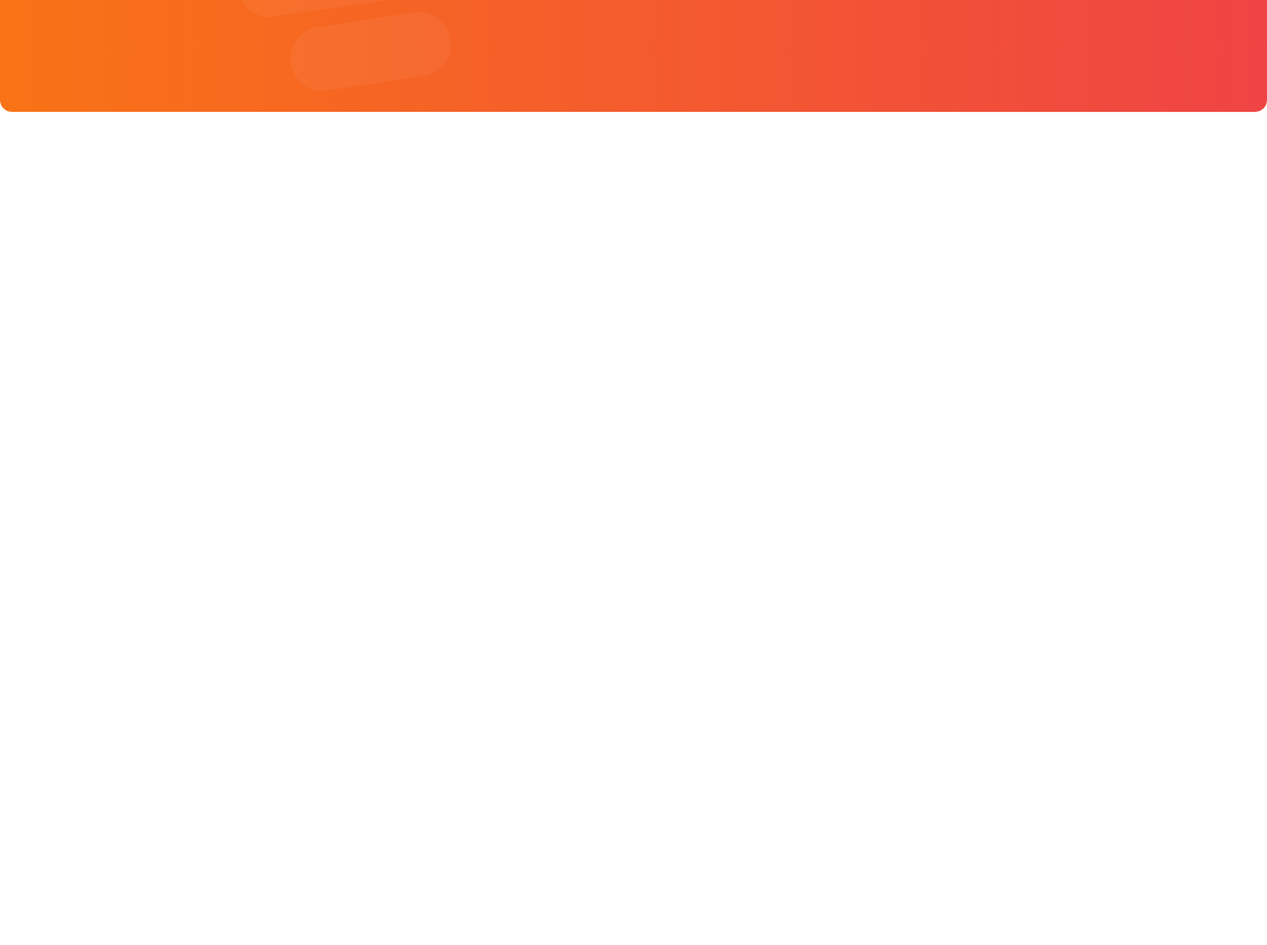
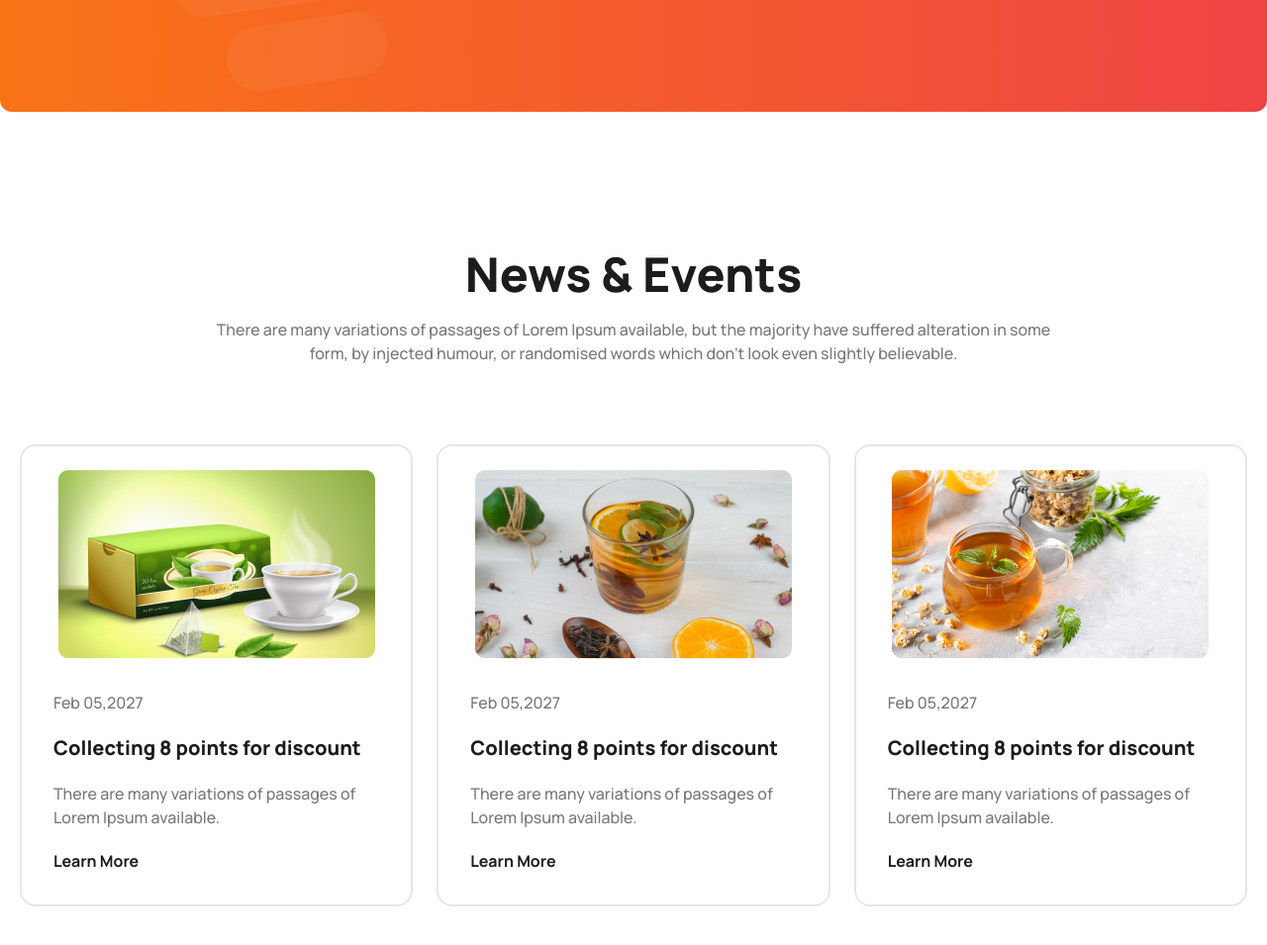
Before and after one commit to suru1849/tea-house-with-DaisyUi, a plain HTML site: page index.html in a window 1280 px wide. Shown: the part 2755-3710 px from the top of the page at 99% size. Before the commit the page ends 2996 px from the top, so only its background shows below. Drawn offline with nearby package versions, Linux system fonts and the light colour scheme.

Commit message:
News and Events section completed

```diff
--- a/index.html
+++ b/index.html
@@ -210,7 +210,7 @@
         class="p-5 mb-32 bg-gradient-to-r from-orange-500 to-red-500 rounded-xl"
       >
         <div
-          class="p-6 md:px-16 md:py-24 flex flex-col md:items-center lg:flex-row gap-20 bg-super-client bg-no-repeat bg-top lg:bg-[bottom_left_12rem]"
+          class="p-6 md:px-16 md:py-24 flex flex-col md:items-center lg:flex-row gap-20 bg-super-client bg-no-repeat bg-[right_top_8rem] lg:bg-[bottom_left_8rem]"
         >
           <!-- text container -->
           <div class="flex-1 flex justify-center items-center md:pr-20">
@@ -298,6 +298,72 @@
           </div>
         </div>
       </section>
+
+      <!--News and Events-->
+      <section class="mb-32">
+        <!-- heading -->
+        <div class="p-3 max-w-4xl mx-auto text-center mb-12">
+          <h1 class="text-title text-5xl font-extrabold mb-5">News & Events</h1>
+          <p class="text-info font-medium">
+            There are many variations of passages of Lorem Ipsum available, but
+            the majority have suffered alteration in some form, by injected
+            humour, or randomised words which don't look even slightly
+            believable.
+          </p>
+        </div>
+
+        <!-- Card-Container -->
+        <div class="p-5 grid gap-6 gird-cols-1 md:grid-cols-2 lg:grid-cols-3">
+          <!-- Cards -->
+          <div class="card border-2 border-gray-200 pt-6">
+            <figure>
+              <img src="./images/news-1.png" />
+            </figure>
+            <div class="card-body space-y-3">
+              <p class="text-info font-medium">Feb 05,2027</p>
+              <h2 class="text-title text-xl font-extrabold">
+                Collecting 8 points for discount
+              </h2>
+              <p class="text-info font-medium">
+                There are many variations of passages of Lorem Ipsum available.
+              </p>
+              <p class="text-title font-bold">Learn More</p>
+            </div>
+          </div>
+          <!-- Cards -->
+          <div class="card border-2 border-gray-200 pt-6">
+            <figure>
+              <img src="./images/news-2.png" />
+            </figure>
+            <div class="card-body space-y-3">
+              <p class="text-info font-medium">Feb 05,2027</p>
+              <h2 class="text-title text-xl font-extrabold">
+                Collecting 8 points for discount
+              </h2>
+              <p class="text-info font-medium">
+                There are many variations of passages of Lorem Ipsum available.
+              </p>
+              <p class="text-title font-bold">Learn More</p>
+            </div>
+          </div>
+          <!-- Cards -->
+          <div class="card border-2 border-gray-200 pt-6">
+            <figure>
+              <img src="./images/news-3.png" />
+            </figure>
+            <div class="card-body space-y-3">
+              <p class="text-info font-medium">Feb 05,2027</p>
+              <h2 class="text-title text-xl font-extrabold">
+                Collecting 8 points for discount
+              </h2>
+              <p class="text-info font-medium">
+                There are many variations of passages of Lorem Ipsum available.
+              </p>
+              <p class="text-title font-bold">Learn More</p>
+            </div>
+          </div>
+        </div>
+      </section>
     </main>
 
     <footer></footer>
```
